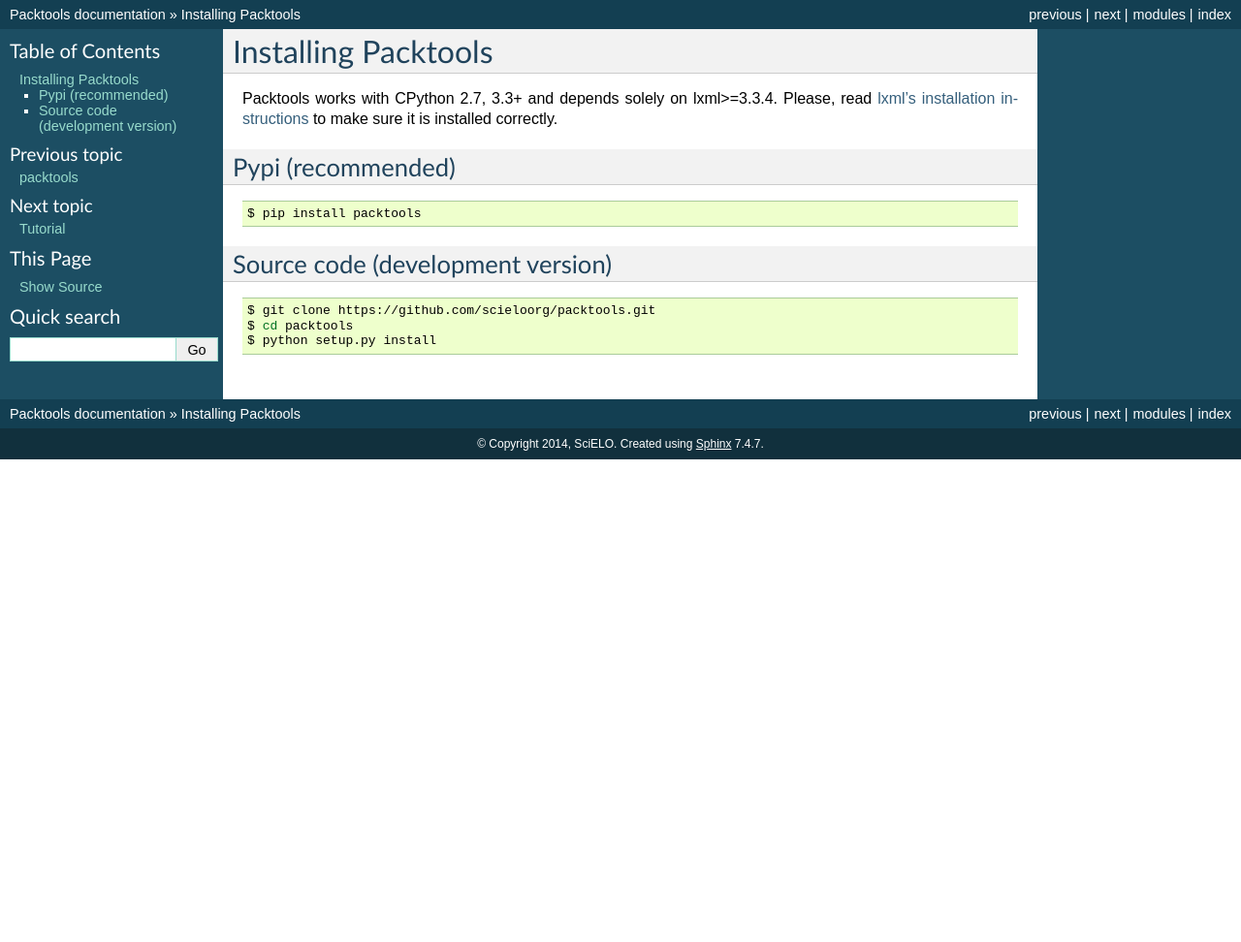
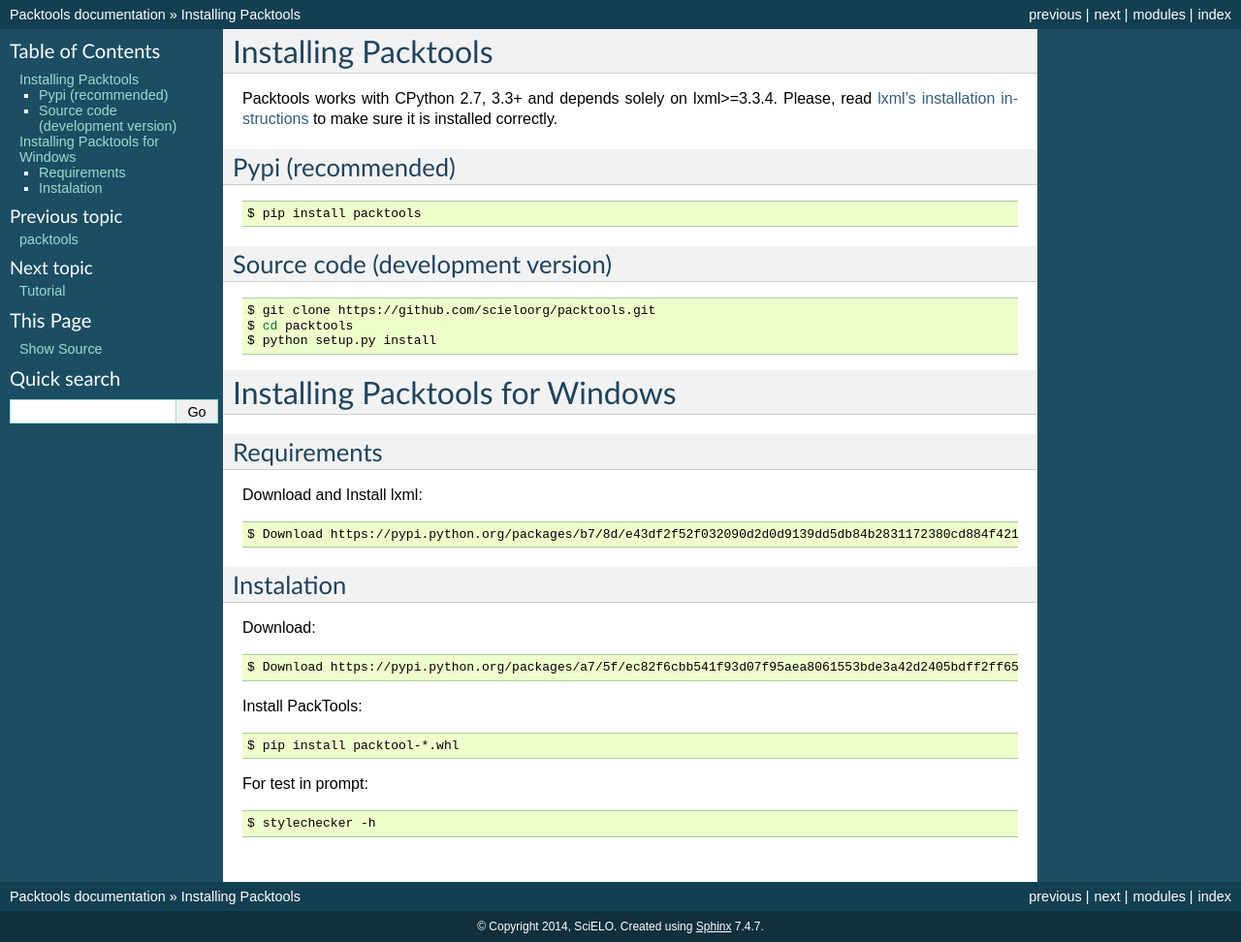
Before and after one commit to scieloorg/packtools, a Sphinx documentation site: the page built from docs/install.rst, in a window 1280 px wide. Shown: the whole page at 97% size. Built offline with Sphinx 7.4.7, drawn with Linux system fonts in a browser that asks for light colours; the version number could not be read and is left out; before the commit the page ends 900 px from its top, so only the background shows below that.

Commit message:
Adicionando informações de instalação no Windows

```diff
--- a/docs/install.rst
+++ b/docs/install.rst
@@ -22,3 +22,39 @@
     $ git clone https://github.com/scieloorg/packtools.git
     $ cd packtools
     $ python setup.py install
+
+
+Installing Packtools for Windows
+================================
+
+
+Requirements
+------------------
+
+Download and Install lxml:
+
+.. code-block:: bash
+
+    $ Download https://pypi.python.org/packages/b7/8d/e43df2f52f032090d2d0d9139dd5db84b2831172380cd884f421b1f3cf6c/lxml-3.7.3.win-amd64-py2.7.exe#md5=72bc82b8205d22aa888c38fa9b9dd239
+
+
+Instalation
+------------------
+
+Download:
+
+.. code-block:: bash
+
+    $ Download https://pypi.python.org/packages/a7/5f/ec82f6cbb541f93d07f95aea8061553bde3a42d2405bdff2ff654c6ba1a1/packtools-2.0.1-py2.py3-none-any.whl#md5=0a83c0c388204da0fbf5ce1003ebaee7
+
+Install PackTools:
+
+.. code-block:: bash
+
+    $ pip install packtool-*.whl
+
+For test in prompt:
+
+.. code-block:: bash
+
+    $ stylechecker -h
```
